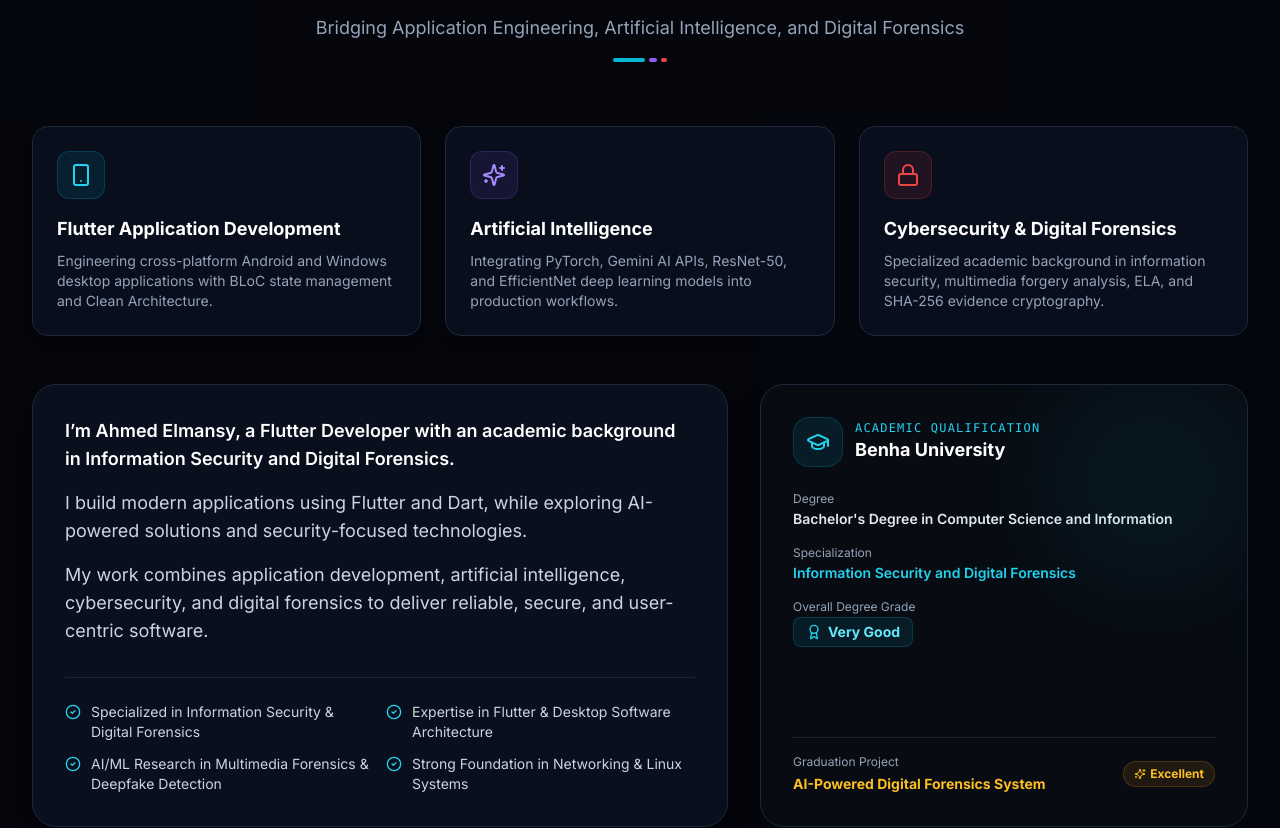
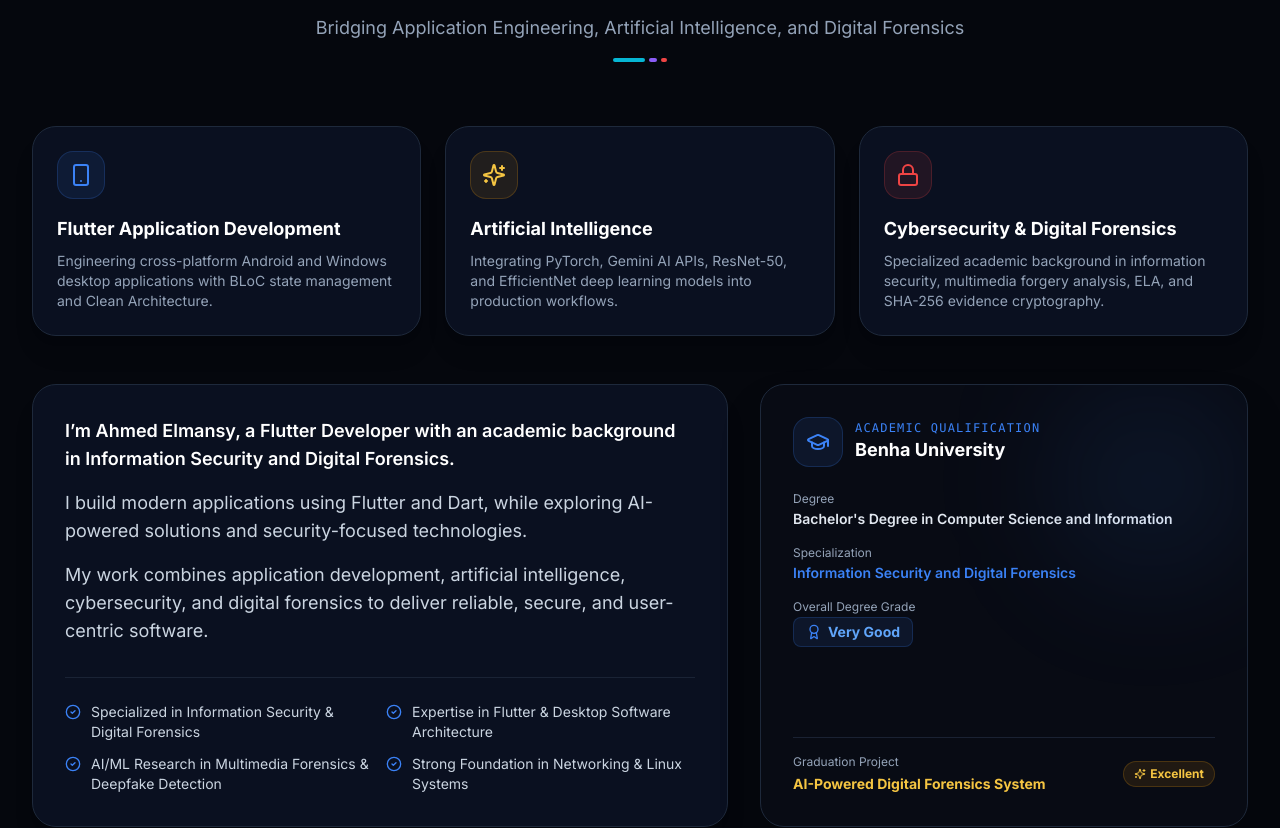
Before and after one commit to AhmedELmansy1/Ahmed-Elmansy-Portfolio, a Next.js app: page / in a window 1280 px wide. Shown: the part 900-1728 px from the top of the page. Built offline with nearby package versions, Linux system fonts and the light colour scheme.

Commit message:
feat: complete premium cybersecurity portfolio redesign

```diff
--- a/src/app/globals.css
+++ b/src/app/globals.css
@@ -4,11 +4,11 @@
 
 @layer base {
   :root {
-    --background: #F8FAFC;
-    --foreground: #0F172A;
-    --card: #FFFFFF;
-    --card-foreground: #0F172A;
-    --border: #E2E8F0;
+    --background: #05070D;
+    --foreground: #F8FAFC;
+    --card: #0A1020;
+    --card-foreground: #F8FAFC;
+    --border: #1E293B;
   }
 
   .dark {
@@ -27,10 +27,14 @@
     scroll-behavior: smooth;
     text-rendering: optimizeLegibility;
     -webkit-font-smoothing: antialiased;
+    background-color: #030712;
+    color: #F8FAFC;
   }
 
   body {
     @apply bg-background text-foreground transition-colors duration-300 min-h-screen overflow-x-hidden selection:bg-[#F5C542]/30 selection:text-[#F5C542];
+    background-color: #030712;
+    color: #F8FAFC;
   }
 
   /* Accessible Focus Indicator */
@@ -98,7 +102,7 @@
 
 /* Depth Cyber Card Utility */
 .depth-card {
-  @apply relative rounded-3xl bg-white dark:bg-[#0A1020] border border-slate-200 dark:border-[#1E293B] hover:border-[#3B82F6]/50 transition-all duration-300 shadow-md hover:shadow-2xl hover:shadow-blue-500/10 overflow-hidden;
+  @apply relative rounded-3xl bg-[#0A1020] border border-[#1E293B] hover:border-[#3B82F6]/50 transition-all duration-300 shadow-md hover:shadow-2xl hover:shadow-blue-500/10 overflow-hidden;
 }
 
 /* Custom Scrollbar */
--- a/src/components/sections/AboutSection.tsx
+++ b/src/components/sections/AboutSection.tsx
@@ -5,13 +5,13 @@ import { motion } from 'framer-motion';
 import { useTranslation } from '@/hooks/useTranslation';
 import { SectionHeading } from '@/components/ui/SectionHeading';
 import { educationData } from '@/data/education';
-import { ShieldCheck, GraduationCap, Cpu, Lock, CheckCircle2, Award, Sparkles, Smartphone, Code2 } from 'lucide-react';
+import { GraduationCap, Award, CheckCircle2, Sparkles, Smartphone, Lock } from 'lucide-react';
 
 export function AboutSection() {
   const { t, language } = useTranslation();
 
   return (
-    <section id="about" className="py-20 bg-slate-50 dark:bg-[#05070D]/90 relative">
+    <section id="about" className="py-20 bg-[#05070D] relative">
       <div className="max-w-7xl mx-auto px-4 sm:px-6 lg:px-8">
         <SectionHeading
           badge="Engineering Matrix"
@@ -27,15 +27,15 @@ export function AboutSection() {
             viewport={{ once: true }}
             whileHover={{ y: -4 }}
             transition={{ duration: 0.3 }}
-            className="p-6 rounded-2xl bg-white dark:bg-[#0B1020]/90 border border-slate-200 dark:border-slate-800 hover:border-cyan-500/50 shadow-lg transition-all duration-300 backdrop-blur-md"
+            className="p-6 rounded-3xl bg-[#0A1020] border border-slate-800 hover:border-[#3B82F6]/50 shadow-xl transition-all duration-300"
           >
-            <div className="w-12 h-12 rounded-xl bg-cyan-500/10 border border-cyan-500/20 text-cyan-400 flex items-center justify-center mb-4">
+            <div className="w-12 h-12 rounded-2xl bg-blue-500/10 border border-blue-500/20 text-[#3B82F6] flex items-center justify-center mb-4">
               <Smartphone className="w-6 h-6" />
             </div>
-            <h3 className="text-lg font-bold text-slate-900 dark:text-white mb-2">
+            <h3 className="text-lg font-bold text-white mb-2">
               Flutter Application Development
             </h3>
-            <p className="text-xs sm:text-sm text-slate-600 dark:text-slate-400 leading-relaxed">
+            <p className="text-xs sm:text-sm text-slate-400 leading-relaxed">
               Engineering cross-platform Android and Windows desktop applications with BLoC state management and Clean Architecture.
             </p>
           </motion.div>
@@ -46,15 +46,15 @@ export function AboutSection() {
             viewport={{ once: true }}
             whileHover={{ y: -4 }}
             transition={{ duration: 0.3, delay: 0.1 }}
-            className="p-6 rounded-2xl bg-white dark:bg-[#0B1020]/90 border border-slate-200 dark:border-slate-800 hover:border-violet-500/50 shadow-lg transition-all duration-300 backdrop-blur-md"
+            className="p-6 rounded-3xl bg-[#0A1020] border border-slate-800 hover:border-[#F5C542]/50 shadow-xl transition-all duration-300"
           >
-            <div className="w-12 h-12 rounded-xl bg-violet-500/10 border border-violet-500/20 text-violet-400 flex items-center justify-center mb-4">
+            <div className="w-12 h-12 rounded-2xl bg-amber-500/10 border border-amber-500/20 text-[#F5C542] flex items-center justify-center mb-4">
               <Sparkles className="w-6 h-6" />
             </div>
-            <h3 className="text-lg font-bold text-slate-900 dark:text-white mb-2">
+            <h3 className="text-lg font-bold text-white mb-2">
               Artificial Intelligence
             </h3>
-            <p className="text-xs sm:text-sm text-slate-600 dark:text-slate-400 leading-relaxed">
+            <p className="text-xs sm:text-sm text-slate-400 leading-relaxed">
               Integrating PyTorch, Gemini AI APIs, ResNet-50, and EfficientNet deep learning models into production workflows.
             </p>
           </motion.div>
@@ -65,15 +65,15 @@ export function AboutSection() {
             viewport={{ once: true }}
             whileHover={{ y: -4 }}
             transition={{ duration: 0.3, delay: 0.2 }}
-            className="p-6 rounded-2xl bg-white dark:bg-[#0B1020]/90 border border-slate-200 dark:border-slate-800 hover:border-red-500/50 shadow-lg transition-all duration-300 backdrop-blur-md"
+            className="p-6 rounded-3xl bg-[#0A1020] border border-slate-800 hover:border-[#EF4444]/50 shadow-xl transition-all duration-300"
           >
-            <div className="w-12 h-12 rounded-xl bg-red-500/10 border border-red-500/20 text-red-500 flex items-center justify-center mb-4">
+            <div className="w-12 h-12 rounded-2xl bg-red-500/10 border border-red-500/20 text-[#EF4444] flex items-center justify-center mb-4">
               <Lock className="w-6 h-6" />
             </div>
-            <h3 className="text-lg font-bold text-slate-900 dark:text-white mb-2">
+            <h3 className="text-lg font-bold text-white mb-2">
               Cybersecurity &amp; Digital Forensics
             </h3>
-            <p className="text-xs sm:text-sm text-slate-600 dark:text-slate-400 leading-relaxed">
+            <p className="text-xs sm:text-sm text-slate-400 leading-relaxed">
               Specialized academic background in information security, multimedia forgery analysis, ELA, and SHA-256 evidence cryptography.
             </p>
           </motion.div>
@@ -86,10 +86,10 @@ export function AboutSection() {
             whileInView={{ opacity: 1, y: 0 }}
             viewport={{ once: true }}
             transition={{ duration: 0.5 }}
-            className="lg:col-span-7 p-8 rounded-3xl bg-white dark:bg-[#0B1020]/90 border border-slate-200 dark:border-slate-800 shadow-xl flex flex-col justify-between"
+            className="lg:col-span-7 p-8 rounded-3xl bg-[#0A1020] border border-slate-800 shadow-xl flex flex-col justify-between"
           >
-            <div className="space-y-4 text-base sm:text-lg text-slate-700 dark:text-slate-300 leading-relaxed">
-              <p className="font-semibold text-slate-900 dark:text-white">
+            <div className="space-y-4 text-base sm:text-lg text-slate-300 leading-relaxed">
+              <p className="font-semibold text-white">
                 {t.about.p1}
               </p>
               <p>
@@ -101,10 +101,10 @@ export function AboutSection() {
             </div>
 
             {/* Core Highlights List */}
-            <div className="mt-8 pt-6 border-t border-slate-200 dark:border-slate-800/80 grid grid-cols-1 sm:grid-cols-2 gap-3">
+            <div className="mt-8 pt-6 border-t border-slate-800/80 grid grid-cols-1 sm:grid-cols-2 gap-3">
               {t.about.highlights.map((highlight, idx) => (
-                <div key={idx} className="flex items-start gap-2.5 text-xs sm:text-sm text-slate-700 dark:text-slate-300">
-                  <CheckCircle2 className="w-4 h-4 text-cyan-400 shrink-0 mt-0.5" />
+                <div key={idx} className="flex items-start gap-2.5 text-xs sm:text-sm text-slate-300">
+                  <CheckCircle2 className="w-4 h-4 text-[#3B82F6] shrink-0 mt-0.5" />
                   <span>{highlight}</span>
                 </div>
               ))}
@@ -117,18 +117,18 @@ export function AboutSection() {
             whileInView={{ opacity: 1, y: 0 }}
             viewport={{ once: true }}
             transition={{ duration: 0.5, delay: 0.1 }}
-            className="lg:col-span-5 p-8 rounded-3xl bg-[#080B12] text-white border border-slate-800 shadow-2xl flex flex-col justify-between relative overflow-hidden"
+            className="lg:col-span-5 p-8 rounded-3xl bg-[#080B14] text-white border border-slate-800 shadow-2xl flex flex-col justify-between relative overflow-hidden"
           >
             {/* Ambient Corner Glow */}
-            <div className="absolute top-0 right-0 w-48 h-48 bg-cyan-500/10 rounded-full blur-3xl pointer-events-none" />
+            <div className="absolute top-0 right-0 w-48 h-48 bg-blue-500/10 rounded-full blur-3xl pointer-events-none" />
 
             <div>
               <div className="flex items-center gap-3 mb-6">
-                <div className="p-3 rounded-2xl bg-cyan-500/10 text-cyan-400 border border-cyan-500/20">
+                <div className="p-3 rounded-2xl bg-blue-500/10 text-[#3B82F6] border border-blue-500/20">
                   <GraduationCap className="w-6 h-6" />
                 </div>
                 <div>
-                  <span className="text-xs font-mono text-cyan-400 uppercase tracking-widest block">
+                  <span className="text-xs font-mono text-[#3B82F6] uppercase tracking-widest block">
                     Academic Qualification
                   </span>
                   <h3 className="text-lg font-bold text-white">
@@ -147,15 +147,15 @@ export function AboutSection() {
 
                 <div>
                   <span className="text-xs text-slate-400 block mb-0.5">Specialization</span>
-                  <p className="font-semibold text-cyan-400">
+                  <p className="font-semibold text-[#3B82F6]">
                     {language === 'ar' ? educationData.specializationAr : educationData.specialization}
                   </p>
                 </div>
 
                 <div>
                   <span className="text-xs text-slate-400 block mb-0.5">Overall Degree Grade</span>
-                  <span className="inline-flex items-center gap-1.5 px-3 py-1 rounded-lg bg-cyan-500/10 text-cyan-300 border border-cyan-500/20 font-bold text-sm">
-                    <Award className="w-4 h-4 text-cyan-400" />
+                  <span className="inline-flex items-center gap-1.5 px-3 py-1 rounded-lg bg-blue-500/10 text-[#60A5FA] border border-blue-500/20 font-bold text-sm">
+                    <Award className="w-4 h-4 text-[#3B82F6]" />
                     {language === 'ar' ? educationData.gradeAr : educationData.grade}
                   </span>
                 </div>
@@ -165,12 +165,12 @@ export function AboutSection() {
             <div className="mt-6 pt-4 border-t border-slate-800/80 flex items-center justify-between">
               <div>
                 <span className="text-xs text-slate-400 block mb-1">Graduation Project</span>
-                <p className="text-sm font-bold text-amber-400">
+                <p className="text-sm font-bold text-[#F5C542]">
                   {language === 'ar' ? educationData.projectAr : educationData.project}
                 </p>
               </div>
 
-              <span className="inline-flex items-center gap-1 px-2.5 py-1 rounded-full text-xs font-bold bg-amber-500/10 text-amber-400 border border-amber-500/20 shrink-0">
+              <span className="inline-flex items-center gap-1 px-2.5 py-1 rounded-full text-xs font-bold bg-amber-500/10 text-[#F5C542] border border-amber-500/20 shrink-0">
                 <Sparkles className="w-3 h-3" />
                 {language === 'ar' ? educationData.projectGradeAr : educationData.projectGrade}
               </span>
--- a/src/components/sections/CertificationsSection.tsx
+++ b/src/components/sections/CertificationsSection.tsx
@@ -10,7 +10,7 @@ export function CertificationsSection() {
   const { t } = useTranslation();
 
   return (
-    <section id="certifications" className="py-20 bg-slate-50 dark:bg-slate-900/40 relative">
+    <section id="certifications" className="py-20 bg-[#050816] relative">
       <div className="max-w-7xl mx-auto px-4 sm:px-6 lg:px-8">
         <SectionHeading
           badge="Verified Credentials"
--- a/src/components/sections/ServicesSection.tsx
+++ b/src/components/sections/ServicesSection.tsx
@@ -17,7 +17,7 @@ export function ServicesSection() {
   };
 
   return (
-    <section id="services" className="py-20 bg-slate-50 dark:bg-slate-900/40 relative">
+    <section id="services" className="py-20 bg-[#050816] relative">
       <div className="max-w-7xl mx-auto px-4 sm:px-6 lg:px-8">
         <SectionHeading
           badge="Solutions"
--- a/src/components/sections/SkillsSection.tsx
+++ b/src/components/sections/SkillsSection.tsx
@@ -10,10 +10,10 @@ export function SkillsSection() {
   const { t } = useTranslation();
 
   return (
-    <section id="skills" className="py-20 bg-white dark:bg-slate-950 relative">
+    <section id="skills" className="py-20 bg-[#030712] relative">
       <div className="max-w-7xl mx-auto px-4 sm:px-6 lg:px-8">
         <SectionHeading
-          badge="Expertise"
+          badge="Capabilities System"
           title={t.skills.sectionTitle}
           subtitle={t.skills.sectionSubtitle}
         />
```
Also changed, not shown: src/components/sections/GithubSection.tsx (+13 -13 lines), src/components/sections/PricingSection.tsx (+4 -4 lines), src/components/ui/CertificationCard.tsx (+5 -5 lines).
